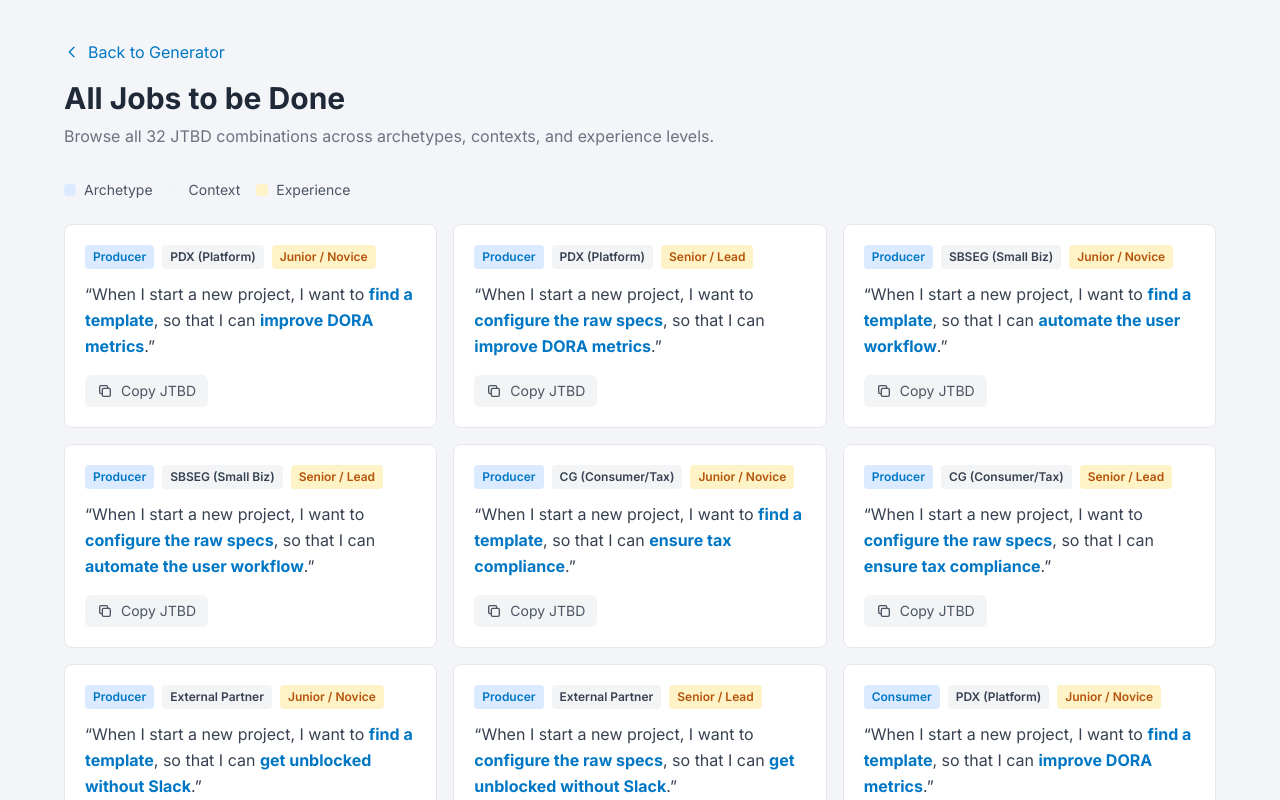
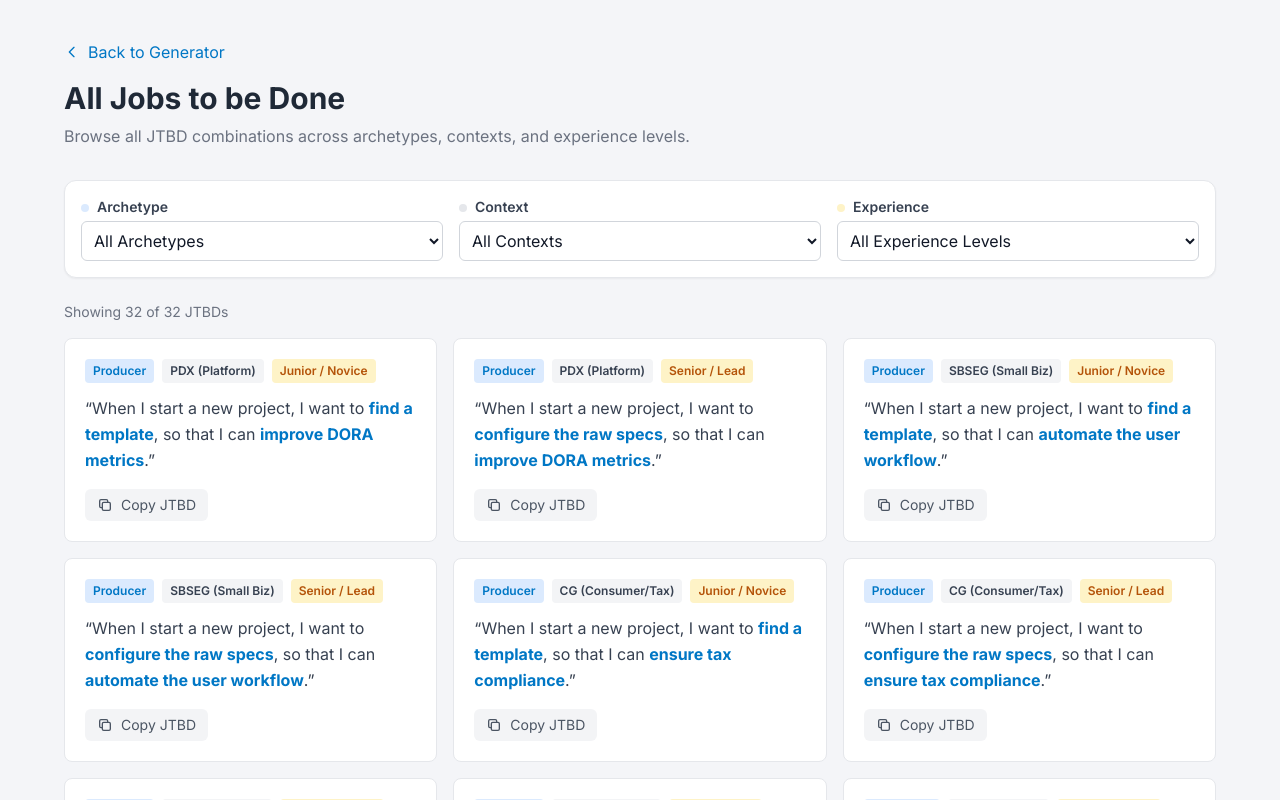
Before and after one commit to ainatte-inbal/personagenerator, a Next.js app: page /jtbd in a window 1280 px wide. Shown: the top 800 px of the page. Built offline with nearby package versions, Linux system fonts and the light colour scheme.

Commit message:
Add filters to JTBD page

```diff
--- a/app/jtbd/page.tsx
+++ b/app/jtbd/page.tsx
@@ -1,5 +1,6 @@
 "use client";
 
+import { useState, useMemo } from "react";
 import Link from "next/link";
 import JTBDCard from "@/components/JTBDCard";
 import {
@@ -14,9 +15,7 @@ import {
   ExperienceKey,
 } from "@/lib/personaData";
 
-// Generate all JTBD combinations
-function getAllJTBDs() {
-  const jtbds: Array<{
+interface JTBD {
   id: string;
   archetype: string;
   archetypeLabel: string;
@@ -26,7 +25,11 @@ function getAllJTBDs() {
   experienceLabel: string;
   action: string;
   outcome: string;
-  }> = [];
+}
+
+// Generate all JTBD combinations
+function getAllJTBDs(): JTBD[] {
+  const jtbds: JTBD[] = [];
 
   for (const arch of archetypeOptions) {
     for (const ctx of contextOptions) {
@@ -54,7 +57,36 @@ function getAllJTBDs() {
 }
 
 export default function JTBDPage() {
-  const allJTBDs = getAllJTBDs();
+  const allJTBDs = useMemo(() => getAllJTBDs(), []);
+
+  // Filter state
+  const [archetypeFilter, setArchetypeFilter] = useState<string>("all");
+  const [contextFilter, setContextFilter] = useState<string>("all");
+  const [experienceFilter, setExperienceFilter] = useState<string>("all");
+
+  // Filtered JTBDs
+  const filteredJTBDs = useMemo(() => {
+    return allJTBDs.filter((jtbd) => {
+      if (archetypeFilter !== "all" && jtbd.archetype !== archetypeFilter)
+        return false;
+      if (contextFilter !== "all" && jtbd.context !== contextFilter)
+        return false;
+      if (experienceFilter !== "all" && jtbd.experience !== experienceFilter)
+        return false;
+      return true;
+    });
+  }, [allJTBDs, archetypeFilter, contextFilter, experienceFilter]);
+
+  const clearFilters = () => {
+    setArchetypeFilter("all");
+    setContextFilter("all");
+    setExperienceFilter("all");
+  };
+
+  const hasActiveFilters =
+    archetypeFilter !== "all" ||
+    contextFilter !== "all" ||
+    experienceFilter !== "all";
 
   return (
     <main className="p-10 flex flex-col items-center min-h-screen">
@@ -83,32 +115,98 @@ export default function JTBDPage() {
           All Jobs to be Done
         </h1>
         <p className="text-gray-500 mt-2">
-          Browse all {allJTBDs.length} JTBD combinations across archetypes,
-          contexts, and experience levels.
+          Browse all JTBD combinations across archetypes, contexts, and
+          experience levels.
         </p>
       </div>
 
-      {/* Filter Info */}
+      {/* Filters */}
       <div className="max-w-6xl w-full mb-6">
-        <div className="flex flex-wrap gap-4 text-sm text-gray-600">
-          <span className="flex items-center gap-2">
-            <span className="w-3 h-3 bg-blue-100 rounded"></span>
+        <div className="bg-white p-4 rounded-xl border border-gray-200 shadow-sm">
+          <div className="flex flex-wrap items-end gap-4">
+            {/* Archetype Filter */}
+            <div className="flex-1 min-w-[180px]">
+              <label className="block text-sm font-semibold text-gray-700 mb-1">
+                <span className="inline-block w-2 h-2 bg-blue-100 rounded mr-2"></span>
                 Archetype
-          </span>
-          <span className="flex items-center gap-2">
-            <span className="w-3 h-3 bg-gray-100 rounded"></span>
+              </label>
+              <select
+                value={archetypeFilter}
+                onChange={(e) => setArchetypeFilter(e.target.value)}
+                className="w-full p-2 border border-gray-300 rounded-md bg-white text-gray-900 focus:ring-2 focus:ring-intuit-blue focus:border-intuit-blue transition-colors cursor-pointer"
+              >
+                <option value="all">All Archetypes</option>
+                {archetypeOptions.map((opt) => (
+                  <option key={opt.value} value={opt.value}>
+                    {opt.label}
+                  </option>
+                ))}
+              </select>
+            </div>
+
+            {/* Context Filter */}
+            <div className="flex-1 min-w-[180px]">
+              <label className="block text-sm font-semibold text-gray-700 mb-1">
+                <span className="inline-block w-2 h-2 bg-gray-200 rounded mr-2"></span>
                 Context
-          </span>
-          <span className="flex items-center gap-2">
-            <span className="w-3 h-3 bg-amber-100 rounded"></span>
+              </label>
+              <select
+                value={contextFilter}
+                onChange={(e) => setContextFilter(e.target.value)}
+                className="w-full p-2 border border-gray-300 rounded-md bg-white text-gray-900 focus:ring-2 focus:ring-intuit-blue focus:border-intuit-blue transition-colors cursor-pointer"
+              >
+                <option value="all">All Contexts</option>
+                {contextOptions.map((opt) => (
+                  <option key={opt.value} value={opt.value}>
+                    {opt.label}
+                  </option>
+                ))}
+              </select>
+            </div>
+
+            {/* Experience Filter */}
+            <div className="flex-1 min-w-[180px]">
+              <label className="block text-sm font-semibold text-gray-700 mb-1">
+                <span className="inline-block w-2 h-2 bg-amber-100 rounded mr-2"></span>
                 Experience
-          </span>
+              </label>
+              <select
+                value={experienceFilter}
+                onChange={(e) => setExperienceFilter(e.target.value)}
+                className="w-full p-2 border border-gray-300 rounded-md bg-white text-gray-900 focus:ring-2 focus:ring-intuit-blue focus:border-intuit-blue transition-colors cursor-pointer"
+              >
+                <option value="all">All Experience Levels</option>
+                {experienceOptions.map((opt) => (
+                  <option key={opt.value} value={opt.value}>
+                    {opt.label}
+                  </option>
+                ))}
+              </select>
             </div>
+
+            {/* Clear Filters */}
+            {hasActiveFilters && (
+              <button
+                onClick={clearFilters}
+                className="px-4 py-2 text-sm text-gray-600 hover:text-gray-800 hover:bg-gray-100 rounded-md transition-colors"
+              >
+                Clear Filters
+              </button>
+            )}
+          </div>
+        </div>
+      </div>
+
+      {/* Results Count */}
+      <div className="max-w-6xl w-full mb-4">
+        <p className="text-sm text-gray-500">
+          Showing {filteredJTBDs.length} of {allJTBDs.length} JTBDs
+        </p>
       </div>
 
       {/* JTBD Grid */}
       <div className="max-w-6xl w-full grid grid-cols-1 md:grid-cols-2 lg:grid-cols-3 gap-4">
-        {allJTBDs.map((jtbd) => (
+        {filteredJTBDs.map((jtbd) => (
           <JTBDCard
             key={jtbd.id}
             archetype={jtbd.archetypeLabel}
@@ -119,6 +217,21 @@ export default function JTBDPage() {
           />
         ))}
       </div>
+
+      {/* Empty State */}
+      {filteredJTBDs.length === 0 && (
+        <div className="max-w-6xl w-full text-center py-12">
+          <p className="text-gray-500">
+            No JTBDs match your filters.{" "}
+            <button
+              onClick={clearFilters}
+              className="text-intuit-blue hover:underline"
+            >
+              Clear filters
+            </button>
+          </p>
+        </div>
+      )}
     </main>
   );
 }
```
Lines whose indentation alone changed are shown as unchanged.
